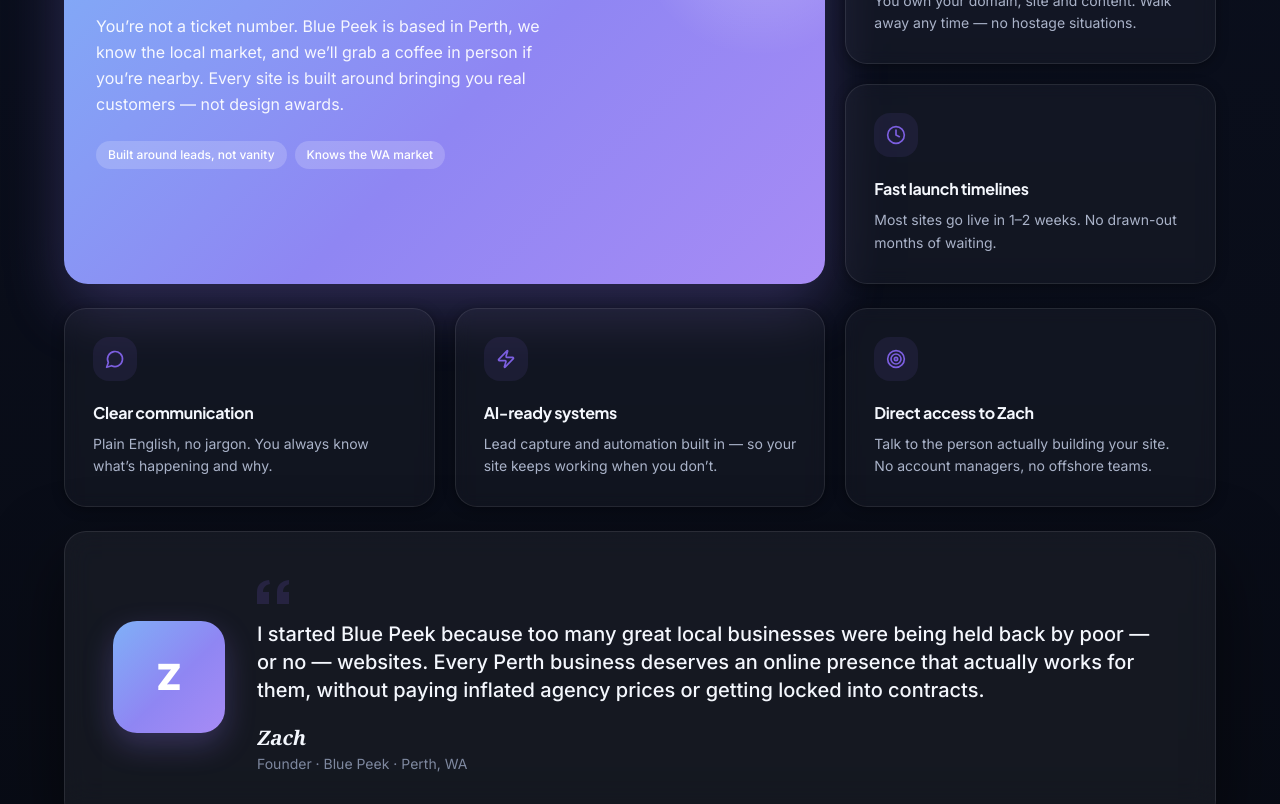
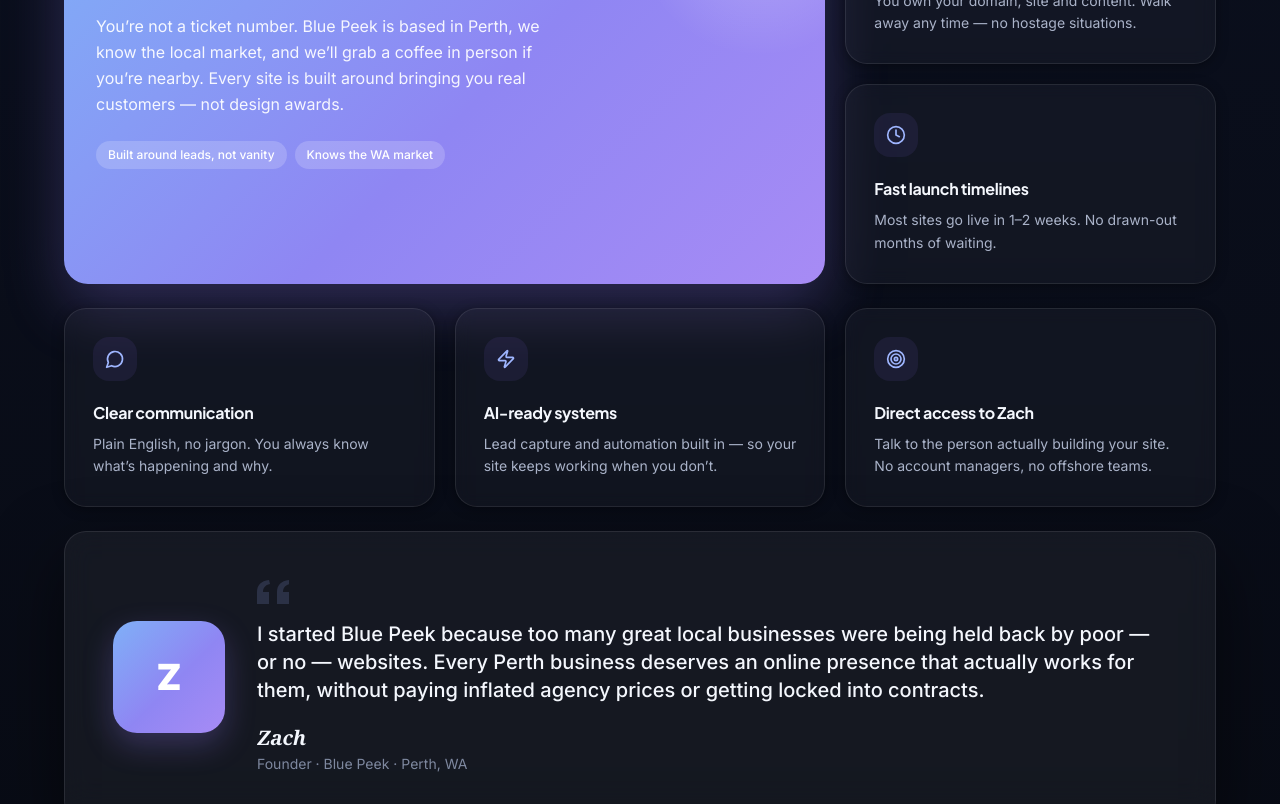
Before and after one commit to zachcolvillez-stack/bluepeek-website, a Next.js app: page / in a window 1280 px wide. Shown: the part 7120-7924 px from the top of the page. Built offline with nearby package versions, Linux system fonts and the light colour scheme.

Commit message:
auto-save: WhyUs.jsx

```diff
--- a/components/WhyUs.jsx
+++ b/components/WhyUs.jsx
@@ -65,7 +65,7 @@ export default function WhyUs() {
           </div>
           <div className="text-center md:text-left">
             <svg width="32" height="24" viewBox="0 0 32 24" className="mx-auto md:mx-0 mb-4" style={{ opacity: 0.16 }}>
-              <path d="M0 24V12C0 5 4 1 12 0L13 4C8 5 6 8 6 12H12V24H0ZM20 24V12C20 5 24 1 32 0L33 4C28 5 26 8 26 12H32V24H20Z" fill="#7c5fe0"/>
+              <path d="M0 24V12C0 5 4 1 12 0L13 4C8 5 6 8 6 12H12V24H0ZM20 24V12C20 5 24 1 32 0L33 4C28 5 26 8 26 12H32V24H20Z" fill="#9fb6ff"/>
             </svg>
             <p className="text-lg md:text-xl leading-relaxed font-medium mb-5" style={{ color: '#f4f7fd' }}>
               I started Blue Peek because too many great local businesses were being held back by poor — or no — websites. Every Perth business deserves an online presence that actually works for them, without paying inflated agency prices or getting locked into contracts.
@@ -85,7 +85,7 @@ function BentoCard({ icon: Icon, title, body, delay }) {
       viewport={{ once: true }} transition={{ duration: 0.5, delay }}
       className="card p-7">
       <div className="w-11 h-11 rounded-2xl flex items-center justify-center mb-5" style={{ background: 'rgba(124,95,224,0.10)' }}>
-        <Icon size={20} style={{ color: '#7c5fe0' }} />
+        <Icon size={20} style={{ color: '#9fb6ff' }} />
       </div>
       <h3 className="font-bold mb-2" style={{ color: '#f4f7fd' }}>{title}</h3>
       <p className="text-sm leading-relaxed" style={{ color: '#aab3c9' }}>{body}</p>
```
